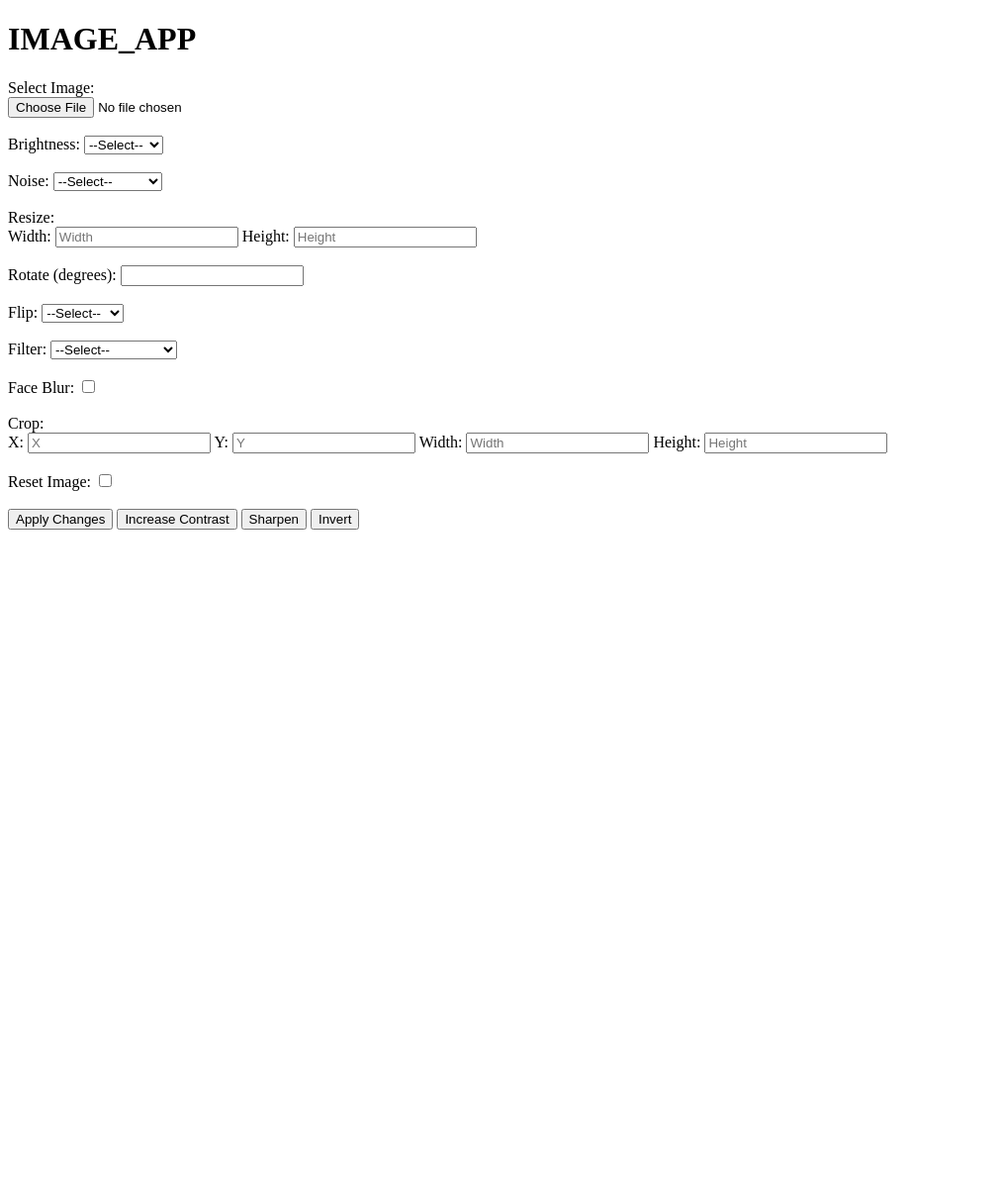
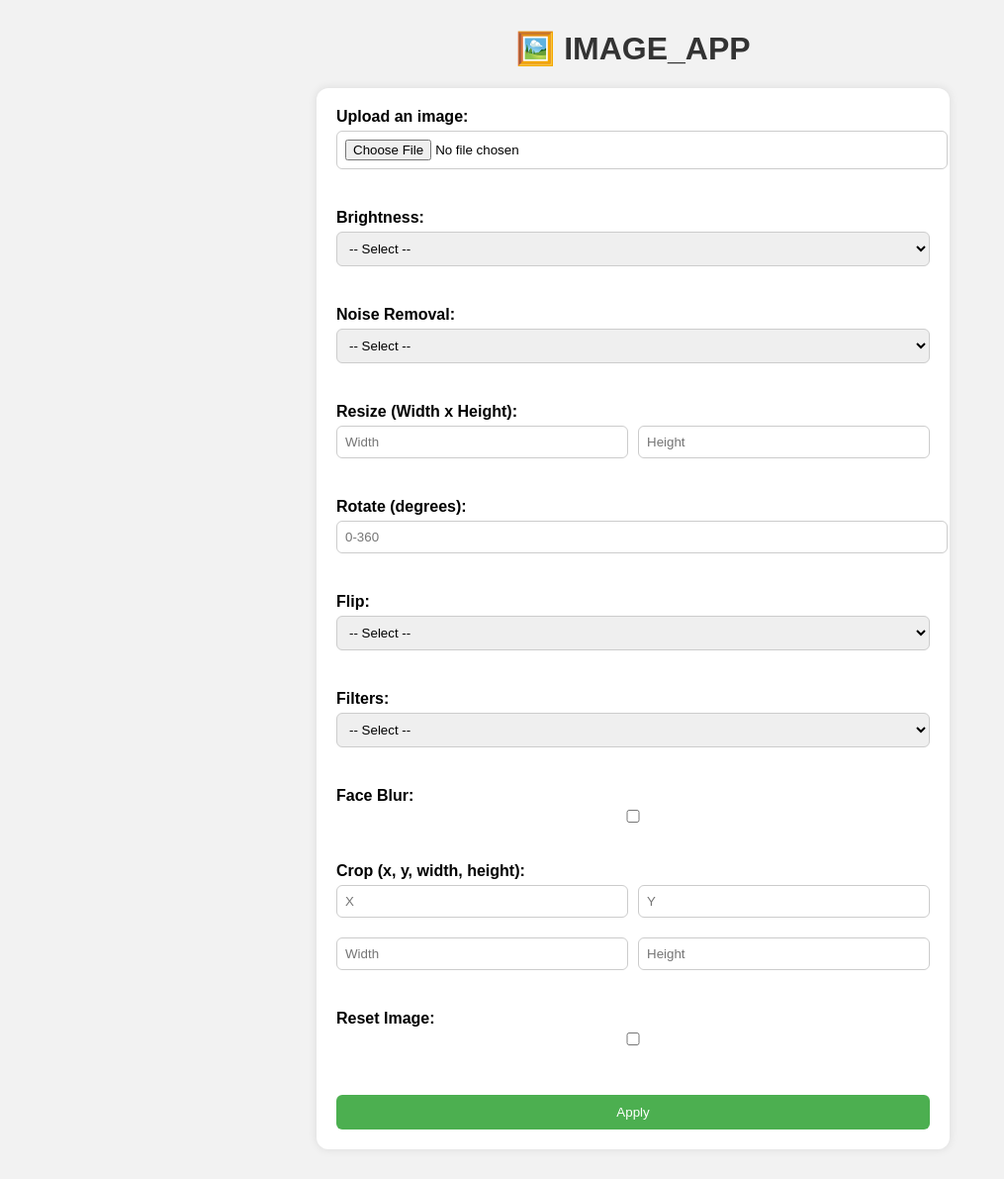
Before and after one commit to PrasannaDevi182003/image_app, a FastAPI app: page / in a window 1280 px wide. Shown: the whole page at 99% size, without its empty margins (0-1015 px from the left). Before the commit the page ends 535 px from the top, so only its background shows below. Run offline with FastAPI, Linux system fonts and the light colour scheme.

Commit message:
Improved UI in index.html

```diff
--- a/templates/index.html
+++ b/templates/index.html
@@ -1,90 +1,169 @@
+<!-- templates/index.html -->
 <!DOCTYPE html>
 <html>
 <head>
-    <title>IMAGE_APP</title>
+    <title>IMAGE_APP - Image Editor</title>
+    <style>
+        body {
+            font-family: Arial, sans-serif;
+            margin: 30px;
+            background-color: #f2f2f2;
+        }
+
+        h1 {
+            text-align: center;
+            color: #333;
+        }
+
+        form {
+            background-color: white;
+            padding: 20px;
+            border-radius: 12px;
+            box-shadow: 0 0 10px rgba(0,0,0,0.1);
+            max-width: 600px;
+            margin: auto;
+        }
+
+        label {
+            font-weight: bold;
+        }
+
+        input, select {
+            margin: 5px 0 15px;
+            padding: 8px;
+            width: 100%;
+            border: 1px solid #ccc;
+            border-radius: 6px;
+        }
+
+        button {
+            background-color: #4CAF50;
+            color: white;
+            padding: 10px;
+            margin-top: 10px;
+            border: none;
+            border-radius: 6px;
+            cursor: pointer;
+            width: 100%;
+        }
+
+        button:hover {
+            background-color: #45a049;
+        }
+
+        img {
+            display: block;
+            max-width: 100%;
+            margin: 20px auto;
+            border-radius: 12px;
+        }
+
+        .section {
+            margin-bottom: 25px;
+        }
+
+        .two-column {
+            display: flex;
+            gap: 10px;
+        }
+
+        .two-column input {
+            width: 100%;
+        }
+    </style>
 </head>
 <body>
-    <h1>IMAGE_APP</h1>
+    <h1>🖼️ IMAGE_APP</h1>
+    <form action="/edit" method="post" enctype="multipart/form-data">
+        <div class="section">
+            <label>Upload an image:</label>
+            <input type="file" name="file">
+        </div>
 
-    <!-- Image Upload and Edit Form -->
-    <form action="/edit" method="post" enctype="multipart/form-data">
-        <label>Select Image:</label><br>
-        <input type="file" name="file"><br><br>
-
-        <!-- Brightness -->
+        <div class="section">
             <label>Brightness:</label>
             <select name="brightness">
-            <option value="">--Select--</option>
+                <option value="">-- Select --</option>
                 <option value="Increase">Increase</option>
                 <option value="Decrease">Decrease</option>
-        </select><br><br>
+            </select>
+        </div>
 
-        <!-- Noise Removal -->
-        <label>Noise:</label>
+        <div class="section">
+            <label>Noise Removal:</label>
             <select name="noise">
-            <option value="">--Select--</option>
+                <option value="">-- Select --</option>
                 <option value="Remove Noise">Remove Noise</option>
-            <option value="face_blur">Face Blur</option>
-        </select><br><br>
+            </select>
+        </div>
 
-        <!-- Resize -->
-        <label>Resize:</label><br>
-        Width: <input type="text" name="width" placeholder="Width">
-        Height: <input type="text" name="height" placeholder="Height"><br><br>
+        <div class="section">
+            <label>Resize (Width x Height):</label>
+            <div class="two-column">
+                <input type="number" name="width" placeholder="Width">
+                <input type="number" name="height" placeholder="Height">
+            </div>
+        </div>
 
-        <!-- Rotate -->
+        <div class="section">
             <label>Rotate (degrees):</label>
-        <input type="text" name="rotate"><br><br>
+            <input type="number" name="rotate" placeholder="0-360">
+        </div>
 
-        <!-- Flip -->
+        <div class="section">
             <label>Flip:</label>
             <select name="flip">
-            <option value="">--Select--</option>
+                <option value="">-- Select --</option>
                 <option value="horizontal">Horizontal</option>
                 <option value="vertical">Vertical</option>
-        </select><br><br>
+            </select>
+        </div>
 
-        <!-- Filters -->
-        <label>Filter:</label>
+        <div class="section">
+            <label>Filters:</label>
             <select name="filter">
-            <option value="">--Select--</option>
+                <option value="">-- Select --</option>
                 <option value="bw">Black & White</option>
                 <option value="sepia">Sepia</option>
                 <option value="invert">Invert</option>
                 <option value="sharpen">Sharpen</option>
                 <option value="contrast">Increase Contrast</option>
-        </select><br><br>
+            </select>
+        </div>
 
-        <!-- Face Blur -->
+        <div class="section">
             <label>Face Blur:</label>
-        <input type="checkbox" name="face_blur" value="on"><br><br>
+            <input type="checkbox" name="face_blur">
+        </div>
 
-        <!-- Crop -->
-        <label>Crop:</label><br>
-        X: <input type="text" name="crop_x" placeholder="X">
-        Y: <input type="text" name="crop_y" placeholder="Y">
-        Width: <input type="text" name="crop_w" placeholder="Width">
-        Height: <input type="text" name="crop_h" placeholder="Height"><br><br>
+        <div class="section">
+            <label>Crop (x, y, width, height):</label>
+            <div class="two-column">
+                <input type="number" name="crop_x" placeholder="X">
+                <input type="number" name="crop_y" placeholder="Y">
+            </div>
+            <div class="two-column">
+                <input type="number" name="crop_w" placeholder="Width">
+                <input type="number" name="crop_h" placeholder="Height">
+            </div>
+        </div>
 
-        <!-- Reset -->
+        <div class="section">
             <label>Reset Image:</label>
-        <input type="checkbox" name="reset" value="on"><br><br>
+            <input type="checkbox" name="reset">
+        </div>
 
-        <button type="submit">Apply Changes</button>
-        <button type="submit" name="action" value="contrast">Increase Contrast</button>
-        <button type="submit" name="action" value="sharpen">Sharpen</button>
-        <button type="submit" name="action" value="invert">Invert</button>
-
+        <button type="submit">Apply</button>
     </form>
 
     {% if edited %}
-        <h2>Original Image</h2>
-        <img src="/static/original.jpg" alt="Original Image" width="300"><br><br>
-
-        <h2>Edited Image</h2>
-        <img src="{{ edited_image }}" alt="Edited Image" width="300"><br><br>
-
-        <a href="/download"><button>Download Edited Image</button></a>
+        <h2 style="text-align:center;">Edited Image:</h2>
+        <img src="{{ edited_image }}" alt="Edited Image">
+        <div style="text-align:center;">
+            <a href="/download">
+                <button>Download Edited Image</button>
+            </a>
+        </div>
     {% endif %}
 </body>
 </html>
```
Lines whose indentation alone changed are shown as unchanged.
